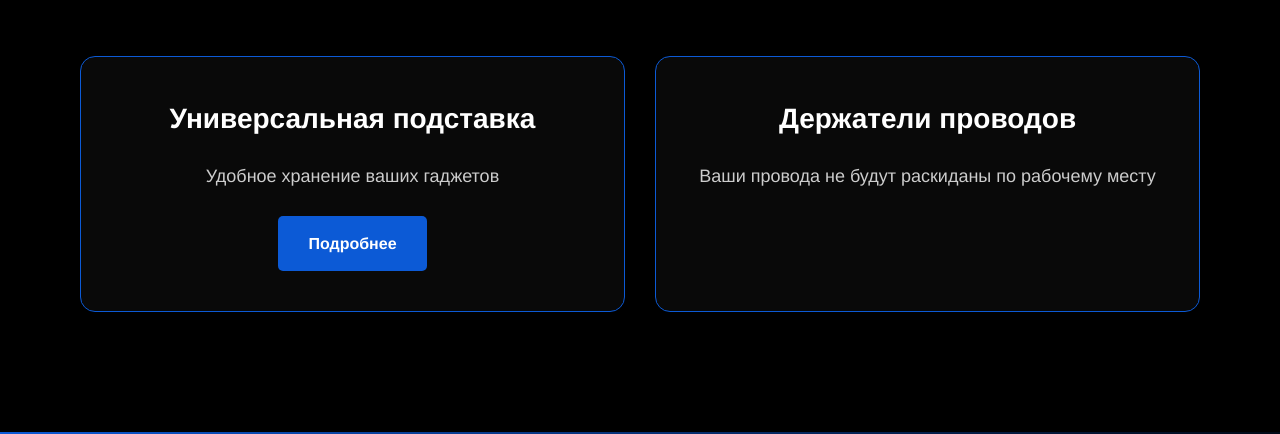
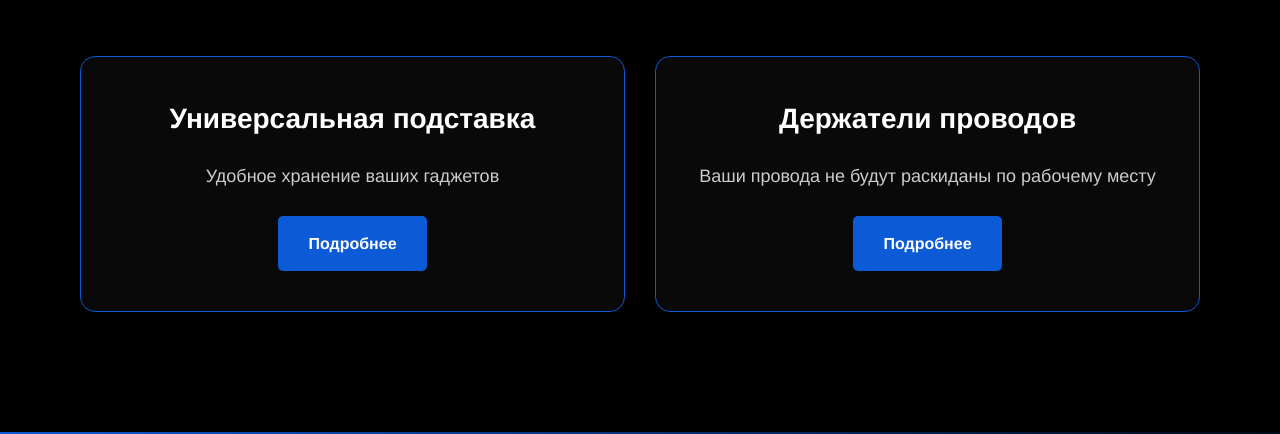
Before and after one commit to Don-Patison/131gadgets, a plain HTML site: page accessories.html in a window 1280 px wide. Shown: the part 618-1052 px from the top of the page. Drawn offline with Linux system fonts and the light colour scheme.

Commit message:
Update accessories.html

```diff
--- a/accessories.html
+++ b/accessories.html
@@ -401,7 +401,7 @@
                 <div class="accessory-card">
                     <h3>Держатели проводов</h3>
                     <p>Ваши провода не будут раскиданы по рабочему месту</p>
-
+                    <a href="derzhtel.html" class="cta-button">Подробнее</a>
                 </div>
             </div>
         </div>
```
